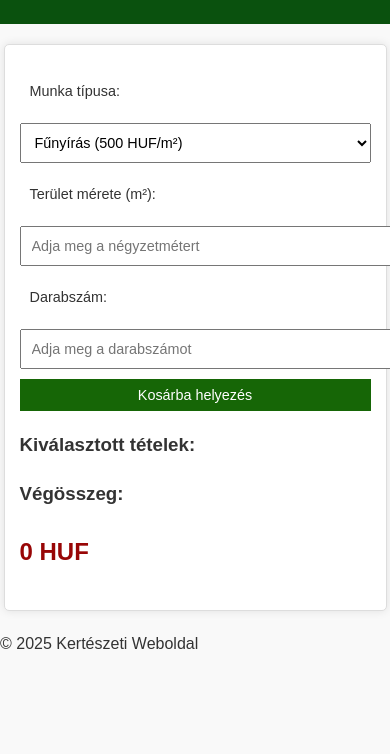
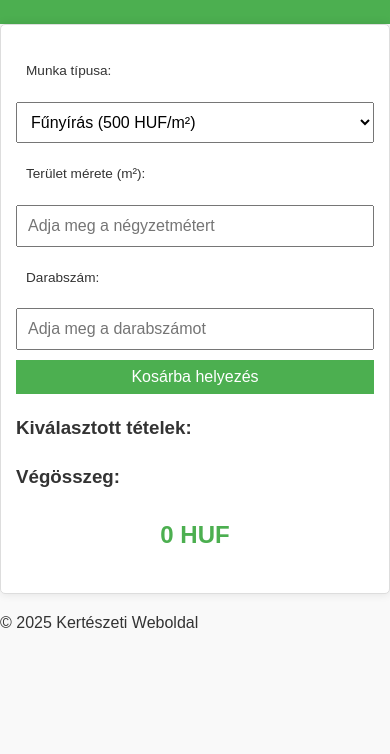
Before and after one commit to AgnesGeller/Price-Calculator, a plain HTML site: page index.html in a window 390 px wide. Shown: the part 90-844 px from the top of the page. Drawn offline with Linux system fonts and the light colour scheme.

Commit message:
Update style.css
Mobil responsibility

```diff
--- a/style.css
+++ b/style.css
@@ -6,35 +6,42 @@ body {
   color: #333;
   margin: 0;
   padding: 0;
+  overflow-x: hidden; /* Vízszintes görgetés kikapcsolása */
 }
 
 header {
-    background-color: #0a510e;
+  background-color: #4CAF50;
   color: white;
   text-align: center;
   padding: 10px 0;
 }
 
 main {
-    max-width: 600px;
-    margin: 20px auto;
-    padding: 20px;
+  width: 100%; /* Igazodik a képernyő szélességéhez */
+  max-width: 600px; /* Maximum szélesség nagyobb képernyőkhöz */
+  margin: 0 auto; /* Középre igazítás */
+  padding: 10px; /* Belső margó a széleken */
   background: white;
   border: 1px solid #ddd;
   border-radius: 5px;
   box-shadow: 0 0 10px rgba(0, 0, 0, 0.1);
+  box-sizing: border-box; /* Tartalom és margók számítása */
 }
 
 label, select, input, button {
   display: block;
-    width: 100%;
+  width: 100%; /* Minden elem teljes szélességet foglal */
   margin: 10px 0;
   padding: 10px;
   font-size: 1rem;
 }
 
+input, select {
+  box-sizing: border-box; /* Belső margók helyes kezelése */
+}
+
 button {
-    background-color: #166606;
+  background-color: #4CAF50;
   color: white;
   border: none;
   cursor: pointer;
@@ -42,7 +49,7 @@ body {
 }
 
 button:hover {
-    background-color: #a20404;
+  background-color: #45a049;
 }
 
 ul {
@@ -61,23 +68,38 @@ body {
 #totalCost {
   font-size: 1.5rem;
   font-weight: bold;
-    color: #980606;
+  color: #4CAF50;
+  text-align: center;
 }
 
 /* Reszponzív stílusok */
-  @media (max-width: 768px) {
+
+/* Mobiltelefonokra és kisebb képernyőkre (max. 480px) */
+@media (max-width: 480px) {
   main {
-      width: 90%;
-      padding: 15px;
-    }
+    padding: 5px; /* Csökkentsd a belső margókat */
   }
 
-  @media (max-width: 480px) {
-    label, select, input, button {
-      font-size: 0.9rem;
+  form input, form select, form button {
+    font-size: 0.9rem; /* Csökkentsd a betűméretet */
+  }
+
+  label {
+    font-size: 0.85rem; /* Feliratok kisebb méretűek legyenek */
   }
 
   button {
     padding: 8px;
   }
 }
+
+/* Tabletekhez és közepes képernyőkhöz (max. 768px) */
+@media (max-width: 768px) {
+  main {
+    padding: 15px;
+  }
+
+  form input, form select, form button {
+    font-size: 1rem; /* Alap méret tableteken */
+  }
+}
```
Lines whose indentation alone changed are shown as unchanged.
